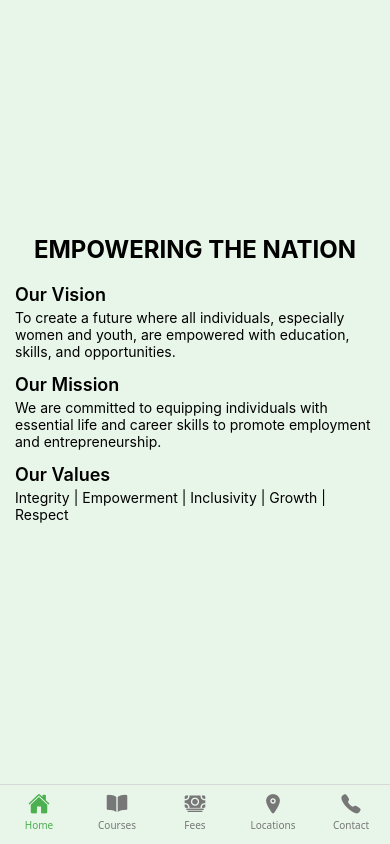
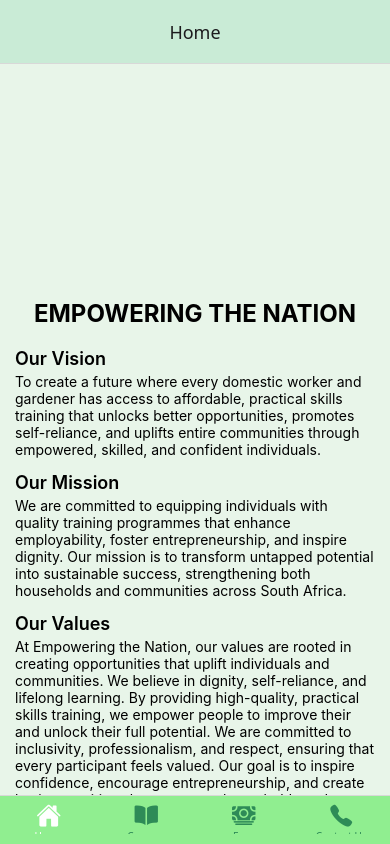
Before and after one commit to LiboN10/EmpoweringNation, a React Native app: screen / in a window 390 px wide. Built offline with nearby package versions, Linux system fonts and the light colour scheme.

Commit message:
Update App.tsx
IMPORTANT CHANGE

```diff
--- a/App.tsx
+++ b/App.tsx
@@ -1,5 +1,5 @@
 import React, { useState } from 'react';
-import { View, Text, StyleSheet, Button, ScrollView, TextInput, Image } from 'react-native';
+import { View, Text, StyleSheet, Button, ScrollView, TextInput, Image,TouchableOpacity, } from 'react-native';
 import { NavigationContainer } from '@react-navigation/native';
 import { createBottomTabNavigator } from '@react-navigation/bottom-tabs';
 import { createNativeStackNavigator } from '@react-navigation/native-stack';
@@ -7,6 +7,19 @@ import { Ionicons } from '@expo/vector-icons';
 
 const Tab = createBottomTabNavigator();
 const Stack = createNativeStackNavigator();
+
+
+function CoursesStack() {
+  return (
+    <Stack.Navigator>
+      <Stack.Screen name="CoursesMain" component={CoursesMainScreen} options={{ title: 'Courses' }} />
+      <Stack.Screen name="SixWeekCourses" component={SixWeekCoursesScreen} options={{ title: 'Six-Week Courses' }} />
+      <Stack.Screen name="SixMonthCourses" component={SixMonthCoursesScreen} options={{ title: 'Six-Month Courses' }} />
+      <Stack.Screen name="CourseDetails" component={ CourseDetail} options={{ title: 'Course Details' }} />
+    </Stack.Navigator>
+  );
+}
+
 
 // 🏠 HOME SCREEN
 function HomeScreen({ navigation }) {
@@ -17,52 +30,123 @@ function HomeScreen({ navigation }) {
 
       <Text style={styles.subtitle}>Our Vision</Text>
       <Text style={styles.text}>
-        To create a future where all individuals, especially women and youth, are empowered with
-        education, skills, and opportunities.
+        To create a future where every domestic worker and gardener has access to affordable,
+        practical skills training that unlocks better opportunities,
+        promotes self-reliance, and uplifts entire communities through empowered,
+        skilled, and confident individuals.
       </Text>
 
       <Text style={styles.subtitle}>Our Mission</Text>
       <Text style={styles.text}>
-        We are committed to equipping individuals with essential life and career skills to promote
-        employment and entrepreneurship.
+        We are committed to equipping individuals with quality training programmes
+        that enhance employability, foster entrepreneurship, and inspire dignity.
+        Our mission is to transform untapped potential into sustainable success,
+        strengthening both households and communities across South Africa.
       </Text>
 
       <Text style={styles.subtitle}>Our Values</Text>
-      <Text style={styles.text}>Integrity | Empowerment | Inclusivity | Growth | Respect</Text>
+      <Text style={styles.text}>
+        At Empowering the Nation, our values are rooted in creating opportunities that uplift
+        individuals and communities. We believe in dignity, self-reliance, and lifelong learning.
+        By providing high-quality, practical skills training, we empower people to improve their
+        and unlock their full potential. We are committed to inclusivity, professionalism,
+        and respect, ensuring that every participant feels valued. Our goal is to inspire confidence,
+        encourage entrepreneurship, and create lasting, positive change across households and society.
+
+      </Text>
 
 
     </ScrollView>
   );
 }
 
-// 🎓 COURSES LIST SCREEN
-function CoursesSummary({ navigation }) {
-  const courses = [
-    { title: 'First Aid', desc: 'Learn to provide basic medical assistance.' },
-    { title: 'Sewing', desc: 'Master stitching, design, and garment creation.' },
-    { title: 'Cooking', desc: 'Learn to prepare nutritious and delicious meals.' },
-    { title: 'Child Minding', desc: 'Understand childcare and early development.' },
-    { title: 'Landscaping', desc: 'Learn garden and outdoor space design.' },
-    { title: 'Life Skills', desc: 'Develop essential everyday communication and planning skills.' },
+// ======= COURSES MAIN SCREEN (shows two buttons) =======
+function CoursesMainScreen({ navigation }) {
+  return (
+    <View style={styles.container}>
+      <Text style={styles.header}>Select a Course Type</Text>
+
+      <TouchableOpacity style={styles.mainButton} onPress={() => navigation.navigate('SixWeekCourses')}>
+        <Text style={styles.mainButtonText}>Six-Week Courses</Text>
+      </TouchableOpacity>
+
+      <TouchableOpacity style={styles.mainButton} onPress={() => navigation.navigate('SixMonthCourses')}>
+        <Text style={styles.mainButtonText}>Six-Month Courses</Text>
+      </TouchableOpacity>
+    </View>
+  );
+}
+
+//
+// ======= SIX-WEEK COURSES PAGE =======
+function SixWeekCoursesScreen({ navigation }) {
+  const sixWeekCourses = [
+    {
+      id: 1,
+      title: 'Sewing',
+      description: 'Learn hand and machine sewing fundamentals for repairing and creating garments.',
+      fullDescription:
+        'A hands-on six-week course teaching basic sewing, hemming, pattern reading, and garment creation. Ideal for beginners who want creative skills for home or small business use.',
+    },
+    {
+      id: 2,
+      title: 'Life Skills',
+      description: 'Build personal and social skills for effective communication and confidence.',
+      fullDescription:
+        'This six-week program focuses on building communication, problem-solving, and emotional intelligence for everyday challenges.',
+    },
   ];
 
   return (
-    <ScrollView style={styles.container}>
-      <Text style={styles.title}>Course Summaries</Text>
-      {courses.map((course, i) => (
-        <View key={i} style={styles.card}>
+    <ScrollView>
+      {sixWeekCourses.map((course) => (
+        <View key={course.id} style={styles.card}>
+          <Image source={course.image} style={styles.courseImage} />
           <Text style={styles.cardTitle}>{course.title}</Text>
-          <Text style={styles.cardDesc}>{course.desc}</Text>
-          <Button
-            title="Learn More"
-            color="#4CAF50"
-            onPress={() => navigation.navigate('CourseDetail', { courseName: course.title })}
-          />
+          <Text style={styles.cardText}>{course.description}</Text>
+          <Button title="Learn more" color="#228B22" onPress={() => navigation.navigate('CourseDetails', { course })} />
         </View>
       ))}
     </ScrollView>
   );
 }
+
+//
+// ======= SIX-MONTH COURSES PAGE =======
+function SixMonthCoursesScreen({ navigation }) {
+  const sixMonthCourses = [
+    {
+      id: 3,
+      title: 'First Aid',
+      description: 'Gain lifesaving skills including CPR, wound care, and emergency response.',
+      fullDescription:
+        'This six-month course provides training in emergency medical response, including CPR, wound care, and stabilizing patients before professional help arrives.',
+    },
+    {
+      id: 4,
+      title: 'Landscaping',
+
+      description: 'Learn garden design, planting, and eco-friendly outdoor maintenance.',
+      fullDescription:
+        'A six-month practical course focusing on garden layout, soil care, plant selection, and landscaping design for homes or businesses.',
+    },
+  ];
+
+  return (
+    <ScrollView>
+      {sixMonthCourses.map((course) => (
+        <View key={course.id} style={styles.card}>
+          <Image source={course.image} style={styles.courseImage} />
+          <Text style={styles.cardTitle}>{course.title}</Text>
+          <Text style={styles.cardText}>{course.description}</Text>
+          <Button title="Learn more" color="#228B22" onPress={() => navigation.navigate('CourseDetails', { course })} />
+        </View>
+      ))}
+    </ScrollView>
+  );
+}
+
+
 
 // 📘 COURSE DETAIL SCREEN
 function CourseDetail({ route }) {
@@ -141,61 +225,52 @@ function Contact() {
       <Text style={styles.title}>Contact Us</Text>
       <TextInput placeholder="Your Name" style={styles.input} onChangeText={setName} />
       <TextInput placeholder="Your Message" style={styles.input} onChangeText={setMessage} />
-      <Button title="Submit" color="#4CAF50" onPress={() => alert(`Thanks ${name}, we'll contact you soon!`)} />
+      <Button title="Submit" color="#61C316" onPress={() => alert(`Thanks ${name}, we'll contact you soon!`)} />
       <Text style={styles.info}>Email: info@empoweringnation.org</Text>
       <Text style={styles.info}>Phone: +27 11 596 2976</Text>
     </View>
   );
 }
 
-// STACK for Courses (for inner navigation)
-function CoursesStack() {
-  return (
-    <Stack.Navigator
-      screenOptions={{
-        headerStyle: { backgroundColor: '#4CAF50' },
-        headerTintColor: '#fff',
-        headerTitleStyle: { fontWeight: 'bold' },
-      }}
-    >
-      <Stack.Screen name="CoursesSummary" component={CoursesSummary} options={{ title: 'Courses' }} />
-      <Stack.Screen name="CourseDetail" component={CourseDetail} options={{ title: 'Course Details' }} />
-    </Stack.Navigator>
-  );
-}
 
-// MAIN APP with Bottom Navigation
+// MAIN APP with Bottom Navigations
 export default function App() {
   return (
     <NavigationContainer>
       <Tab.Navigator
         screenOptions={({ route }) => ({
-          headerShown: false,
-          tabBarActiveTintColor: '#4CAF50',
-          tabBarInactiveTintColor: '#777',
-          tabBarStyle: { backgroundColor: '#E8F5E9', height: 60, paddingBottom: 5 },
+          headerStyle: { backgroundColor: '#C9EBD6' },
+          headerTitleAlign: 'center',
+          tabBarActiveTintColor: 'white',
+          tabBarInactiveTintColor: '#2E8B57',
+          tabBarStyle: { backgroundColor: '#90EE90', paddingBottom: 5 },
+          // 💡 Add icons for each tab here
           tabBarIcon: ({ color, size }) => {
             let iconName;
 
-            if (route.name === 'Home') iconName = 'home';
-            else if (route.name === 'Courses') iconName = 'book';
-            else if (route.name === 'Fees') iconName = 'cash';
-            else if (route.name === 'Locations') iconName = 'location';
-            else if (route.name === 'Contact') iconName = 'call';
+            if (route.name === 'Home') {
+              iconName = 'home';
+            } else if (route.name === 'Courses') {
+              iconName = 'book';
+            } else if (route.name === 'Fees') {
+              iconName = 'cash';
+            } else if (route.name === 'Contact Us') {
+              iconName = 'call';
+            }
 
-            return <Ionicons name={iconName} size={22} color={color} />;
+            return <Ionicons name={iconName} size={size} color={color} />;
           },
         })}
       >
         <Tab.Screen name="Home" component={HomeScreen} />
-        <Tab.Screen name="Courses" component={CoursesStack} />
+        <Tab.Screen name="Courses" component={CoursesStack} options={{ headerShown: false }} />
         <Tab.Screen name="Fees" component={FeeCalculator} />
-        <Tab.Screen name="Locations" component={Locations} />
-        <Tab.Screen name="Contact" component={Contact} />
+        <Tab.Screen name="Contact Us" component={Contact} />
       </Tab.Navigator>
     </NavigationContainer>
   );
 }
+
 
 // 🎨 STYLES
 const styles = StyleSheet.create({
@@ -225,19 +300,32 @@ const styles = StyleSheet.create({
     fontSize: 14,
     marginVertical: 4
   },
-  card: {
-    backgroundColor: '#C8E6C9',
+card: {
+    backgroundColor: '#008CFF',
     borderRadius: 10,
+    margin: 10,
     padding: 15,
-    marginVertical: 8,
+    shadowColor: '#000',
+    shadowOpacity: 0.1,
+    shadowOffset: { width: 0, height: 2 },
+    elevation: 3,
+  },
+  courseImage: {
+    width: '100%',
+    height: 180,
+    borderRadius: 10,
+    marginBottom: 10,
   },
   cardTitle: {
     fontSize: 18,
-    fontWeight: 'bold'
+    fontWeight: 'bold',
+    color: '#000000ff',
+    marginBottom: 5,
   },
-  cardDesc: {
+  cardText: {
     fontSize: 14,
-    marginVertical: 4
+    color: '#ffffffff',
+    marginBottom: 10,
   },
   input: {
     borderWidth: 1,
```
